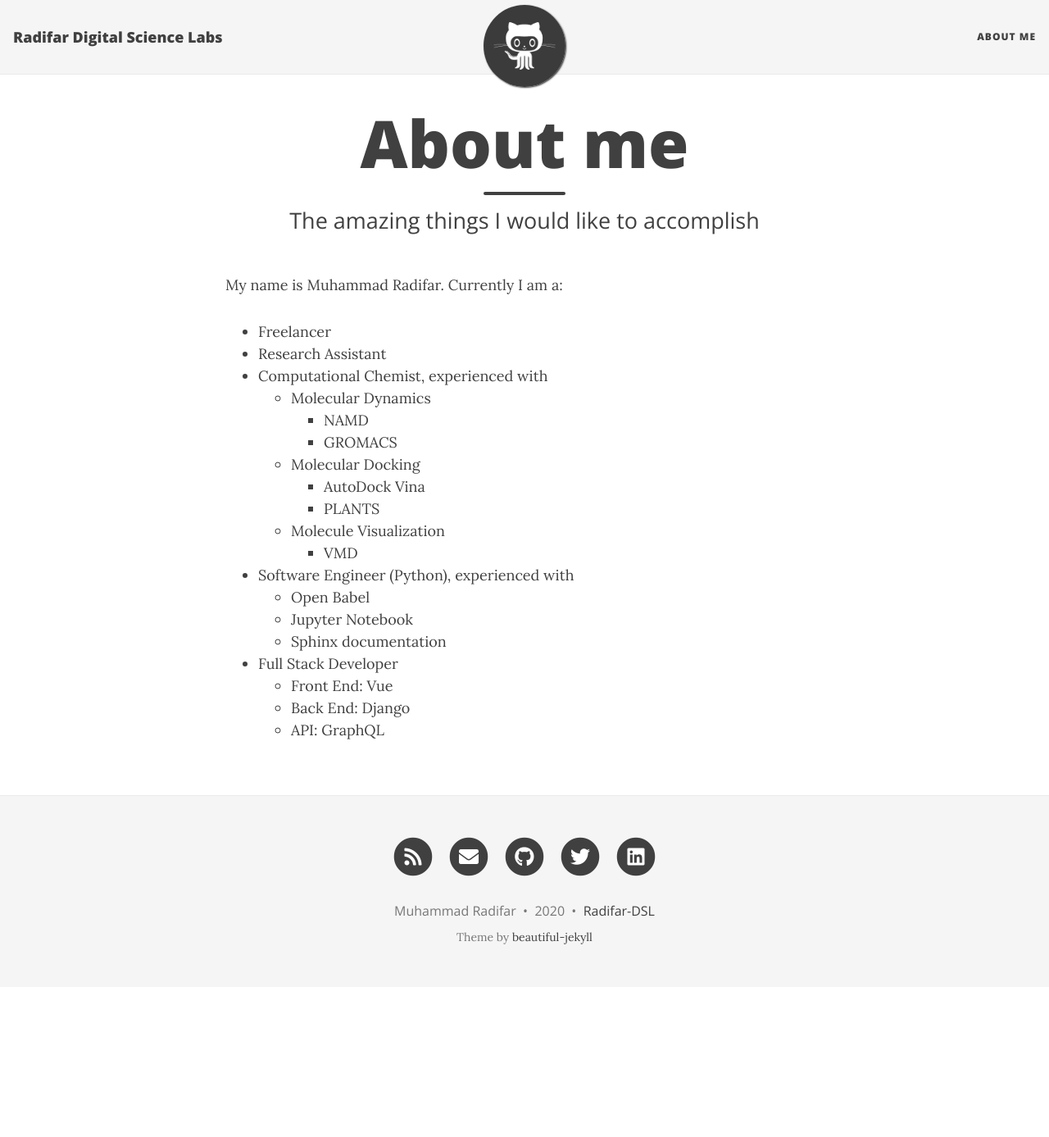
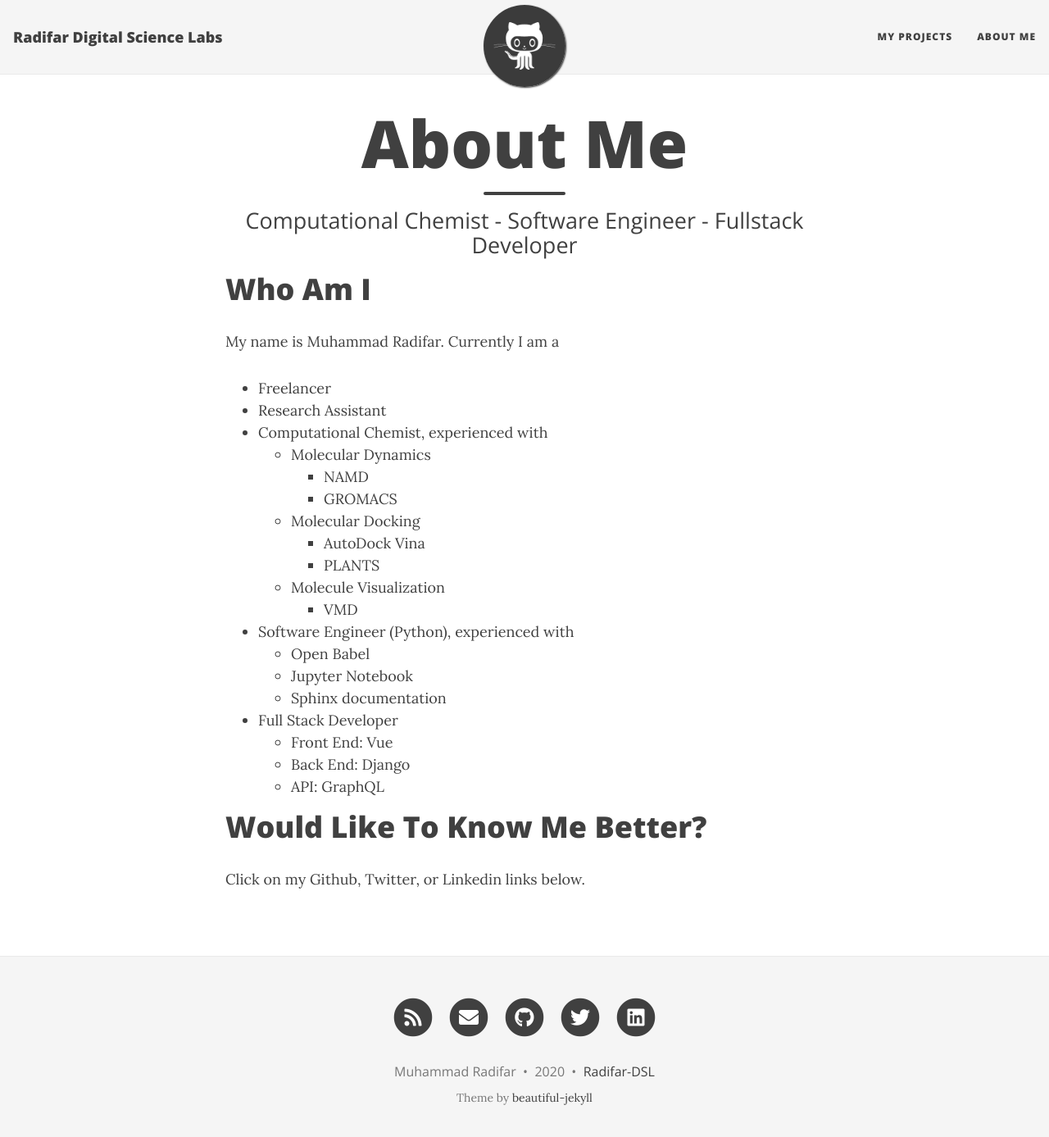
Before and after one commit to radifar/radifar.github.io, a Jekyll site: the page built from aboutme.md, in a window 1280 px wide and 1400 px high. Shown: the top 1387 px of the window at 82% size. Built offline with Jekyll 4.4.1, drawn with Linux system fonts in a browser that asks for light colours; nearby versions of some CDN libraries.

Commit message:
Add my projects

```diff
--- a/_config.yml
+++ b/_config.yml
@@ -12,6 +12,7 @@
 # --- List of links in the navigation bar --- #
 
 navbar-links:
+  My Projects: "myproject"
   About Me: "aboutme"
 #  Resources:
 #    - Beautiful Jekyll: "https://beautifuljekyll.com"
--- a/aboutme.md
+++ b/aboutme.md
@@ -1,10 +1,12 @@
 ---
 layout: page
-title: About me
-subtitle: The amazing things I would like to accomplish
+title: About Me
+subtitle: Computational Chemist - Software Engineer - Fullstack Developer
 ---
 
-My name is Muhammad Radifar. Currently I am a:
+# Who Am I
+
+My name is Muhammad Radifar. Currently I am a
 
 - Freelancer
 - Research Assistant
@@ -25,3 +27,7 @@
     - Front End: Vue
     - Back End: Django
     - API: GraphQL
+
+# Would Like To Know Me Better?
+
+Click on my Github, Twitter, or Linkedin links below.
```
Also changed, not shown: myproject.md (added, +29 -0 lines).
